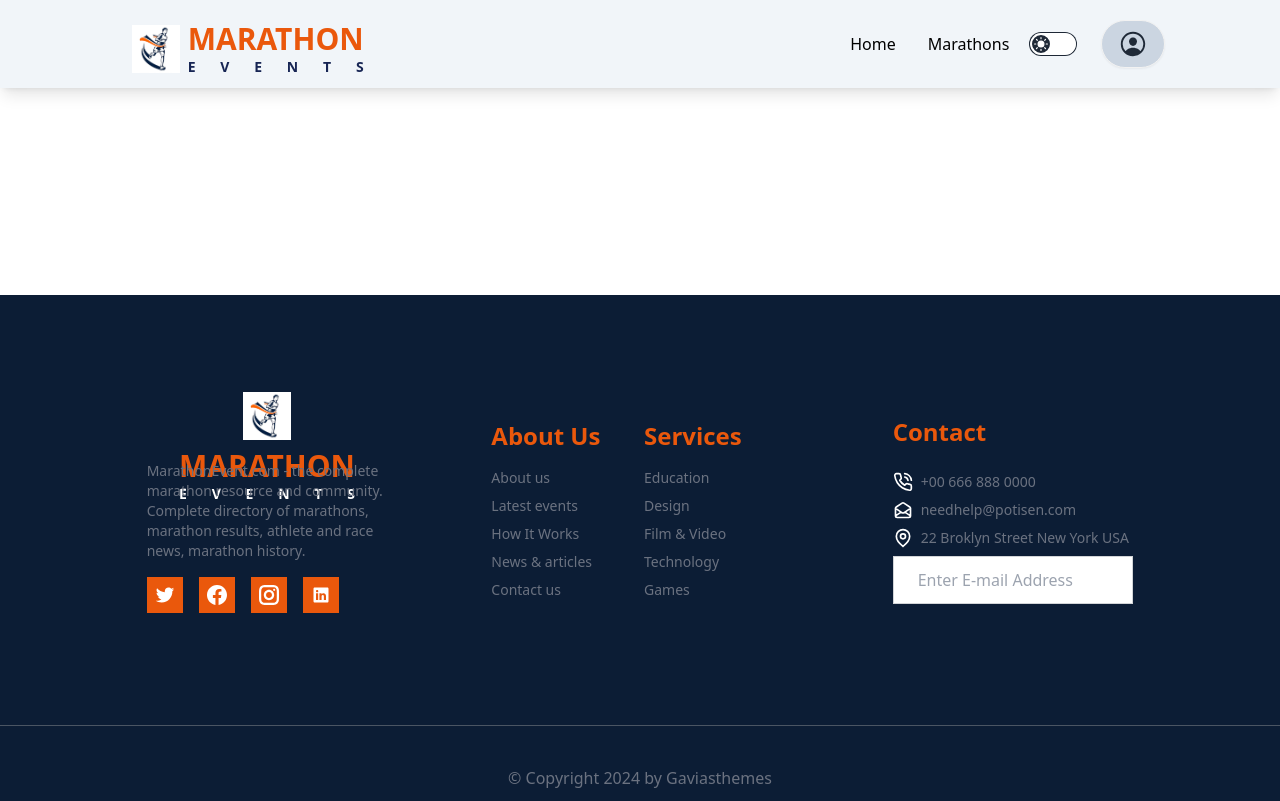
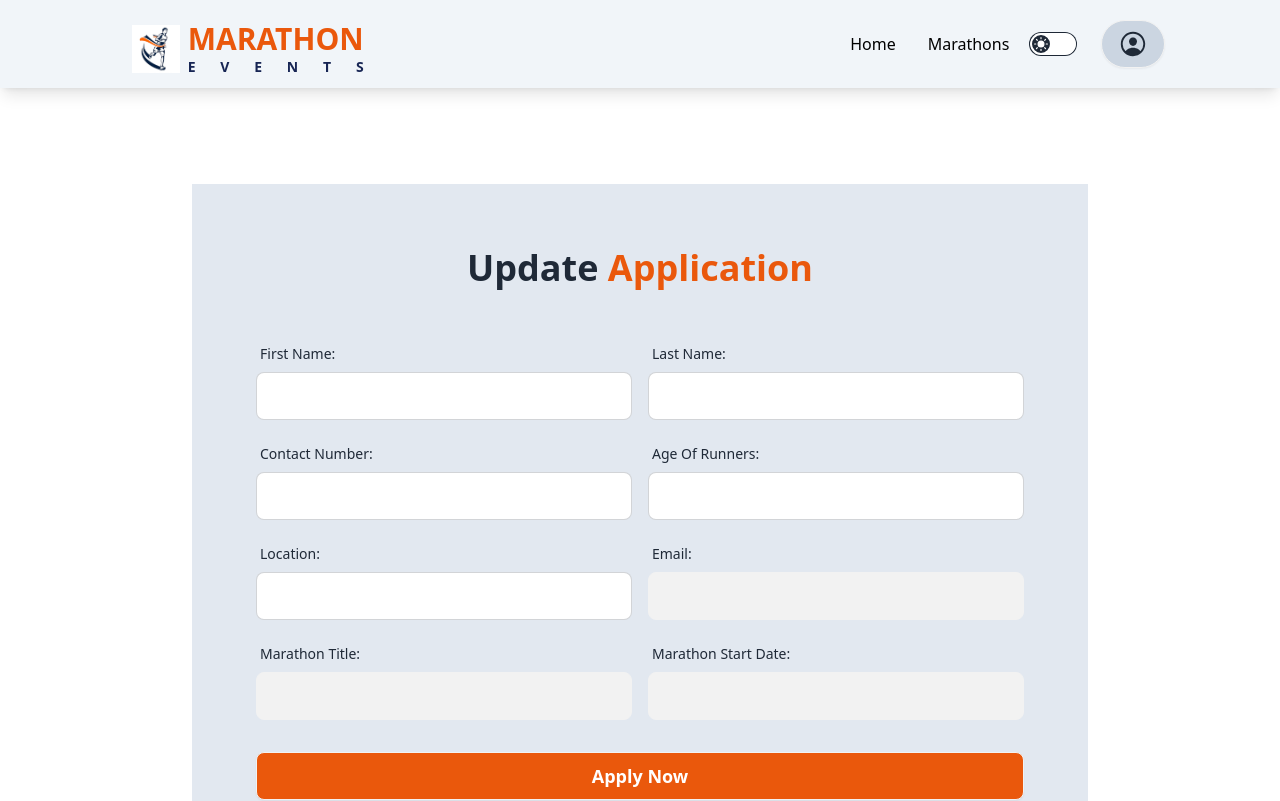
Before and after one commit to MdFoysal2024/assignment-11-client-side-, a React (Vite) app: page /update_application/1 in a window 1280 px wide. Shown: the top 801 px of the page. Built offline with nearby package versions, Linux system fonts and the light colour scheme; no server answers.

Commit message:
Application Update functionality is Done

```diff
--- a/src/components/UpdateApplication.jsx
+++ b/src/components/UpdateApplication.jsx
@@ -1,3 +1,4 @@
+import { format } from 'date-fns';
 import React, { useEffect, useState } from 'react';
 import { useNavigate, useParams } from 'react-router-dom';
 import Swal from 'sweetalert2';
@@ -30,7 +31,19 @@ const UpdateApplication = () => {
     console.log(updateApplication)
 
 
+    const {
+        first_name,
+        last_name,
+        contact_number,
+        runner_age,
+        location,
+        email,
+        title,
+        marathon_Date,
+        marathon_id
+    } = updateApplication;
 
+    console.log(marathon_Date);
 
 
 
@@ -92,13 +105,13 @@ const UpdateApplication = () => {
 
 
 
-        fetch(`  /updateMarathon/${id}`, {
+        fetch(`http://localhost:5000/updateApplication/${id}`, {
             method: 'PUT',
             headers: {
                 'content-type': 'application/json'
             },
 
-            body: JSON.stringify(marathonData)
+            body: JSON.stringify(formData)
         })
 
             .then(res => res.json())
@@ -123,9 +136,92 @@ const UpdateApplication = () => {
 
     return (
         <div>
+            {/* ---------------Marathon Application Update Form-------------  */}
+            <div id='registration' className='w-[80%]  md:w-[80%]  xl:w-[70%] mx-auto bg-slate-200 p-16 my-24 m'>
+                <div>
+                    <h2 className='text-4xl font-bold text-center pb-12'>
+
+                        Update <span className="text-orange-600">Application</span>
+                    </h2>
+                </div>
+
+                <form onSubmit={handleUpdateApplication} className='space-y-4'>
+
+                    <div className='grid grid-cols-1 md:grid-cols-1 lg:grid-cols-2 gap-4 mb-8'>
+
+                        <div className="form-control">
+                            <label className="label">
+                                <span className="label-text">First Name:</span>
+                            </label>
+                            <input type="text" name="first_name" defaultValue={first_name} className="input input-bordered" required />
+                        </div>
+
+                        <div className="form-control">
+                            <label className="label">
+                                <span className="label-text">Last Name:</span>
+                            </label>
+                            <input type="text" name="last_name" defaultValue={last_name} className="input input-bordered" required />
+                        </div>
+
+                        <div className="form-control">
+                            <label className="label">
+                                <span className="label-text">Contact Number:</span>
+                            </label>
+                            <input type="number" name="contact_number" defaultValue={contact_number} className="input pr-8 input-bordered" required />
+                        </div>
+
+                        <div className="form-control">
+                            <label className="label">
+                                <span className="label-text">Age Of Runners:</span>
+                            </label>
+                            <input type="number" name="runner_age" defaultValue={runner_age} className="input pr-8 input-bordered" required />
+                        </div>
+
+                        <div className="form-control">
+                            <label className="label">
+                                <span className="label-text">Location:</span>
+                            </label>
+                            <input type="text" name="location" defaultValue={location} className="input pr-8 input-bordered" required />
+                        </div>
+
+                        <div className="form-control">
+                            <label className="label">
+                                <span className="label-text">Email:</span>
+                            </label>
+                            <input type="email" disabled={true} defaultValue={email} name="email" className="input input-bordered" required />
+                        </div>
+
+                        <div className="form-control">
+                            <label className="label">
+                                <span className="label-text">Marathon Title:</span>
+                            </label>
+                            <input type="text"
+                                name="title"
+                                defaultValue={title}
+                                disabled={true}
+                                className="input input-bordered" required />
+                        </div>
+
+                        <div className="form-control">
+                            <label className="label">
+                                <span className="label-text">Marathon Start Date:</span>
+                            </label>
+                            <input type="text" name="marathon_Date"
+                                disabled={true}
+                                // defaultValue={format(new Date(marathon_Date), 'P')}
+                                defaultValue={marathon_Date}
+                                className="input input-bordered" required />
+                        </div>
+                    </div>
 
 
 
+                    <div className="form-control ">
+                        <button className="btn  bg-orange-600 hover:bg-orange-800 text-white text-lg">Apply Now</button>
+                    </div>
+                </form >
+
+            </div>
         </div>
     );
 };
--- a/src/pages/Home.jsx
+++ b/src/pages/Home.jsx
@@ -6,6 +6,7 @@ import { Link } from 'react-router-dom';
 import { FaLocationDot, FaPersonRunning } from 'react-icons/fa6';
 import { FaCalendarAlt } from 'react-icons/fa';
 import { HiBadgeCheck } from "react-icons/hi";
+import { Helmet } from 'react-helmet';
 
 
 const Home = () => {
@@ -46,6 +47,12 @@ const Home = () => {
 
     return (
         <div>
+
+<Helmet>
+                <meta charSet="utf-8" />
+                <title>Home Page</title>
+                <link rel="canonical" href="http://mysite.com/example" />
+            </Helmet>
             <Carousel></Carousel>
 
             {/* Running Marathon Section */}
--- a/src/pages/Marathons.jsx
+++ b/src/pages/Marathons.jsx
@@ -2,6 +2,7 @@ import React, { useEffect, useState } from 'react';
 import MarathonCard from '../components/MarathonCard';
 import axios from 'axios';
 import { FaSearch } from 'react-icons/fa';
+import { Helmet } from 'react-helmet';
 
 const Marathons = () => {
 
@@ -51,7 +52,11 @@ const Marathons = () => {
 
     return (
         <div className='container mx-aut  my-16'>
-
+<Helmet>
+                <meta charSet="utf-8" />
+                <title>Marathon Page</title>
+                <link rel="canonical" href="http://mysite.com/example" />
+            </Helmet>
 
 
             <div className='text-center space-y-4'>
--- a/src/pages/MyApplyList.jsx
+++ b/src/pages/MyApplyList.jsx
@@ -195,7 +195,7 @@ const MyApplyList = () => {
 
                                         <button
                                             onClick={() => handleDelete(apply._id)}
-                                            className="btn ml-2 text-red-500 text-xl"><MdDeleteForever /></button>
+                                            className="btn ml-2 text-red-600 text-xl"><MdDeleteForever /></button>
                                     </td>
 
                                 </tr>
--- a/src/pages/MyMarathonList.jsx
+++ b/src/pages/MyMarathonList.jsx
@@ -109,7 +109,7 @@ const MyMarathonList = () => {
                 <table className="table">
                     {/* head */}
                     <thead>
-                        <tr className='bg-slate-500 text-lg text-white '>
+                        <tr className='bg-orange-600 text-lg text-white '>
                             <th className='py-6 pl-8'>No</th>
 
                             <th>Name</th>
@@ -143,7 +143,7 @@ const MyMarathonList = () => {
                                         </Link>
                                         <button
                                             onClick={() => handleDelete(marathon._id)}
-                                            className="btn ml-2 text-xl"><MdDeleteForever /></button>
+                                            className="btn ml-2 text-xl text-red-600"><MdDeleteForever /></button>
                                     </td>
 
                                 </tr>
```
